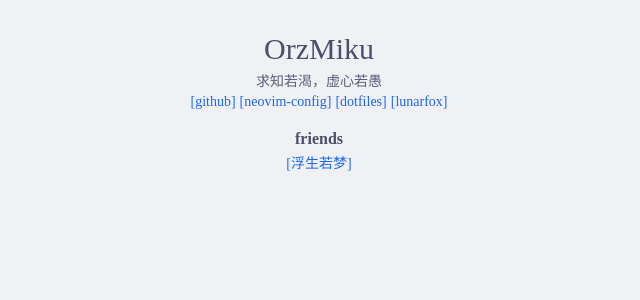
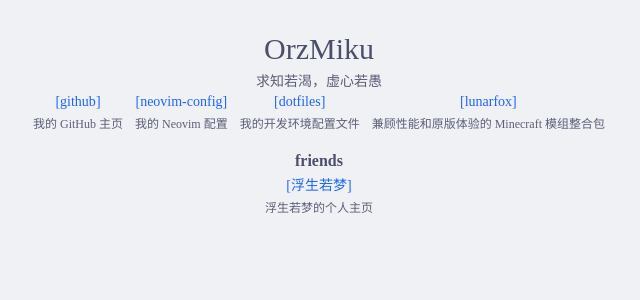
Before and after one commit to OrzMiku/homepage, a React (Vite) app: page / in a window 1280 px wide. Shown: the top 300 px of the page, without its empty margins (321-961 px from the left). Built offline with nearby package versions, Linux system fonts and the light colour scheme.

Commit message:
feat: links 新增描述

```diff
--- a/src/components/App/App.tsx
+++ b/src/components/App/App.tsx
@@ -5,21 +5,34 @@ import styles from "./App.module.css";
 
 function App() {
   const links: Link[] = [
-    { text: "github", url: "https://github.com/OrzMiku" },
+    {
+      text: "github",
+      url: "https://github.com/OrzMiku",
+      description: "我的 GitHub 主页",
+    },
     {
       text: "neovim-config",
       url: "https://github.com/OrzMiku/neovim-config",
+      description: "我的 Neovim 配置",
     },
     {
       text: "dotfiles",
       url: "https://github.com/OrzMiku/dotfiles",
+      description: "我的开发环境配置文件",
     },
     {
       text: "lunarfox",
       url: "https://github.com/OrzMiku/lunarfox",
+      description: "兼顾性能和原版体验的 Minecraft 模组整合包",
     },
   ];
-  const friendLinks: Link[] = [{ text: "浮生若梦", url: "https://fufu.ink" }];
+  const friendLinks: Link[] = [
+    {
+      text: "浮生若梦",
+      url: "https://fufu.ink",
+      description: "浮生若梦的个人主页",
+    },
+  ];
 
   return (
     <div className={styles.app}>
--- a/src/components/Links/Links.module.css
+++ b/src/components/Links/Links.module.css
@@ -5,7 +5,8 @@ ul.links {
   display: flex;
   flex-wrap: wrap;
   justify-content: center;
-  gap: 4px;
+  gap: var(--space-2) var(--space-3);
+  text-align: center;
 
   a {
     text-decoration: none;
@@ -14,3 +15,9 @@ ul.links {
     }
   }
 }
+
+.description {
+  margin: var(--space-1) 0 0;
+  color: var(--text-secondary);
+  font-size: var(--text-xs);
+}
--- a/src/components/Links/Links.tsx
+++ b/src/components/Links/Links.tsx
@@ -3,6 +3,7 @@ import styles from "./Links.module.css";
 export type Link = {
   text: string;
   url: string;
+  description?: string;
 };
 
 interface IProps {
@@ -13,10 +14,11 @@ function Links({ links }: IProps) {
   return (
     <ul className={styles.links}>
       {links.map((link, index) => {
-        const { text, url } = link;
+        const { text, url, description } = link;
         return (
           <li key={index}>
             <a href={url}>[{text}]</a>
+            {description && <p className={styles.description}>{description}</p>}
           </li>
         );
       })}
```
